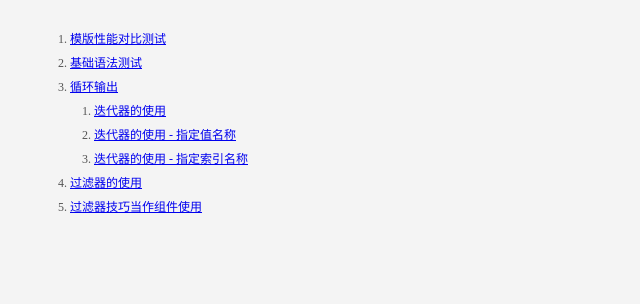
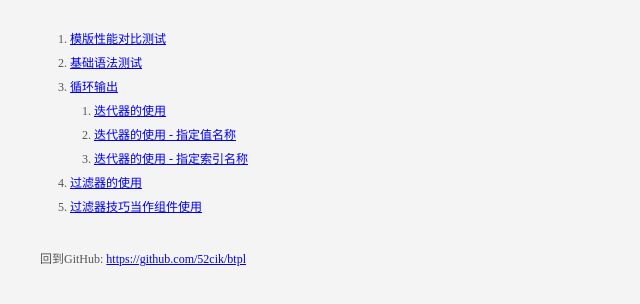
Before and after one commit to 52cik/btpl, a website: page doc/index.html in a window 1280 px wide. Shown: the part 72-376 px from the top of the page, without its empty margins (0-640 px from the left). Drawn offline with Linux system fonts and the light colour scheme.

Commit message:
跟新文档

```diff
--- a/doc/index.html
+++ b/doc/index.html
@@ -27,5 +27,8 @@
         <li><a href="test3.html">过滤器的使用</a></li>
         <li><a href="test4.html">过滤器技巧当作组件使用</a></li>
     </ol>
+
+	回到GitHub:
+    <a href="https://github.com/52cik/btpl">https://github.com/52cik/btpl</a>
 </body>
 </html>
```
Also changed, not shown: README.md.
